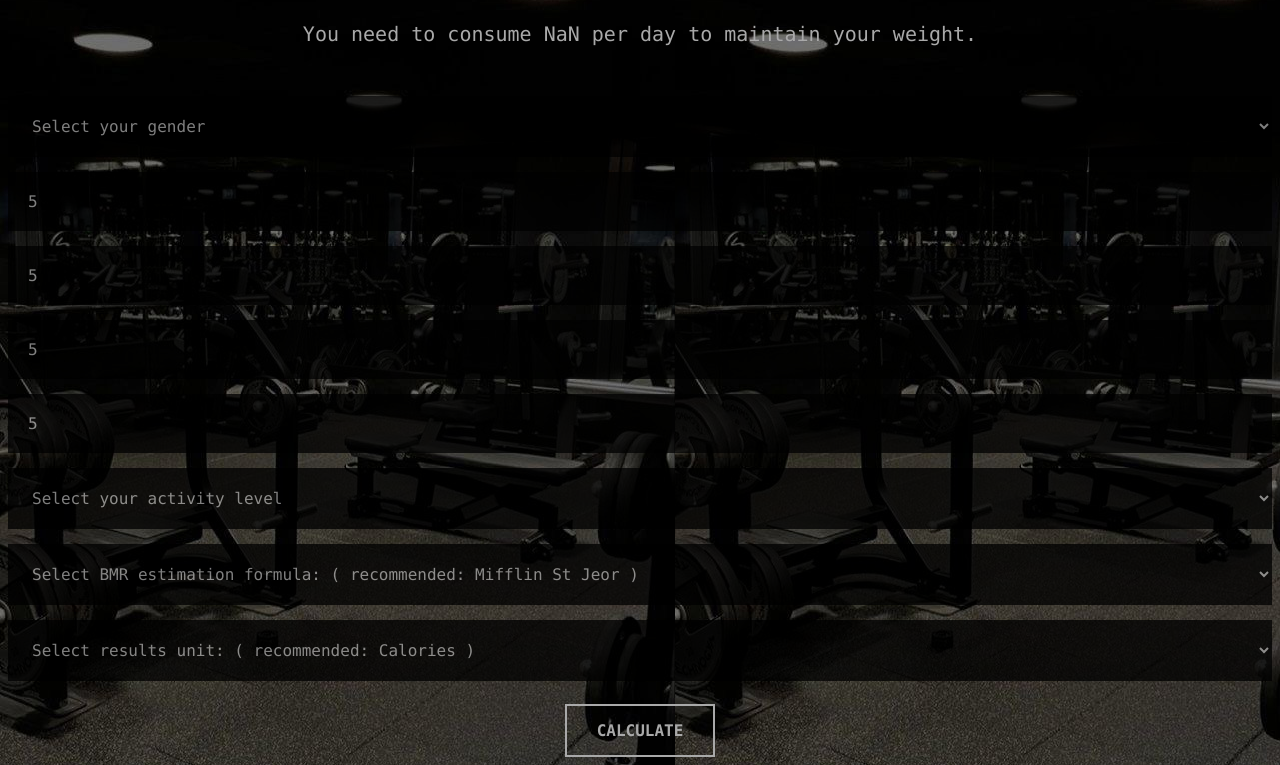
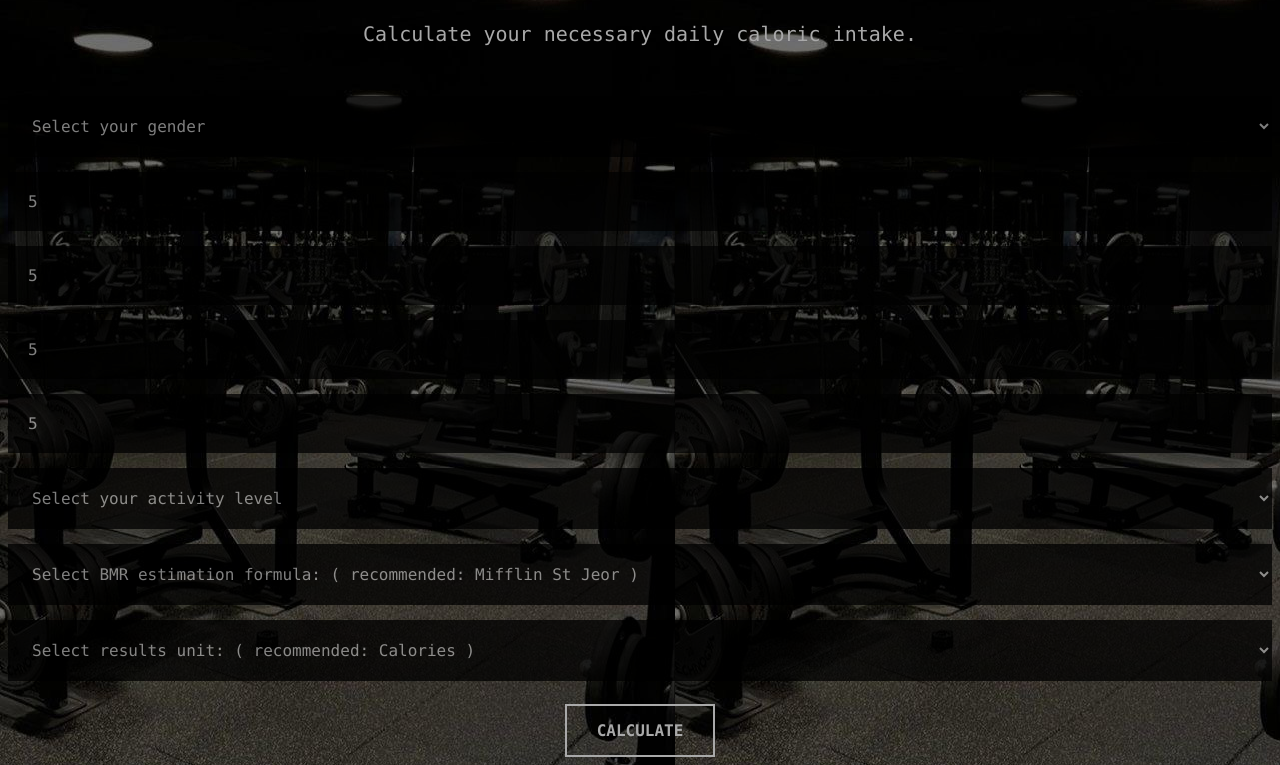
Before and after one commit to NaveenRamadhar/FITMATE, a plain HTML site: page index.html in a window 1280 px wide. Both pictures are taken after typing "5", "5", "5", "5" into the empty fields and a click on the button "CALCULATE". Shown: the part 86-851 px from the top of the page. Drawn offline with Linux system fonts and the light colour scheme.

Commit message:
Update index.html

```diff
--- a/index.html
+++ b/index.html
@@ -111,6 +111,11 @@
                         ret = (ret*4.1868);
                     }
 
+                    if (isNaN(ret)) {
+                        alert('Please Fill Out Form')
+                    return
+                    }
+
                     document.getElementById("reason").innerHTML =("You need to consume "+Math.ceil(ret)+' '+unit+" per day to maintain your weight.");
                 }
 
```
